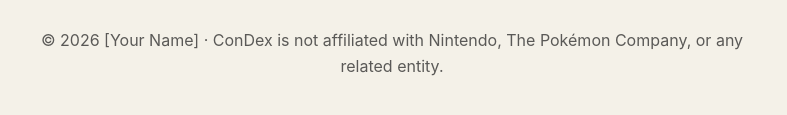
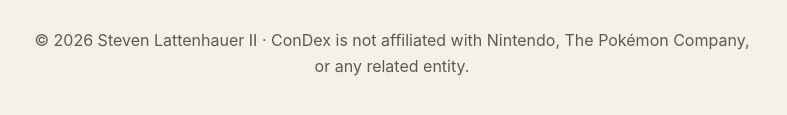
Before and after one commit to 16bitOtaku/16bitotaku.github.io, a plain HTML site: page condex/support/index.html in a window 1280 px wide. Shown: the part 2830-2945 px from the top of the page, without its empty margins (248-1035 px from the left). Drawn offline with Linux system fonts and the light colour scheme.

Commit message:
Update index.html

```diff
--- a/condex/support/index.html
+++ b/condex/support/index.html
@@ -178,7 +178,7 @@
   </section>
 
   <footer>
-    <p>© 2026 [Your Name] · ConDex is not affiliated with Nintendo, The Pokémon Company, or any related entity.</p>
+    <p>© 2026 Steven Lattenhauer II · ConDex is not affiliated with Nintendo, The Pokémon Company, or any related entity.</p>
   </footer>
 
 </div>
```
